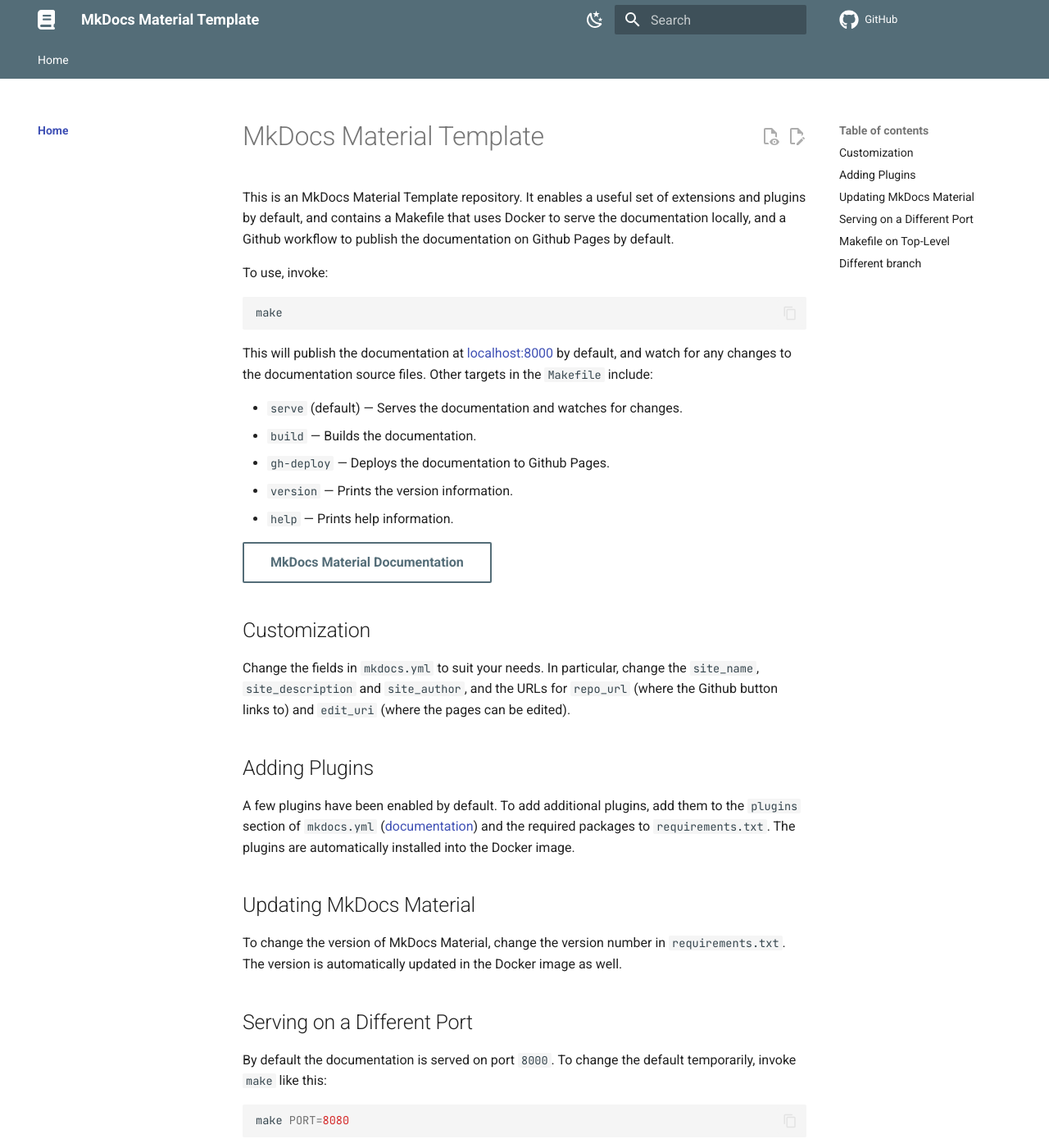
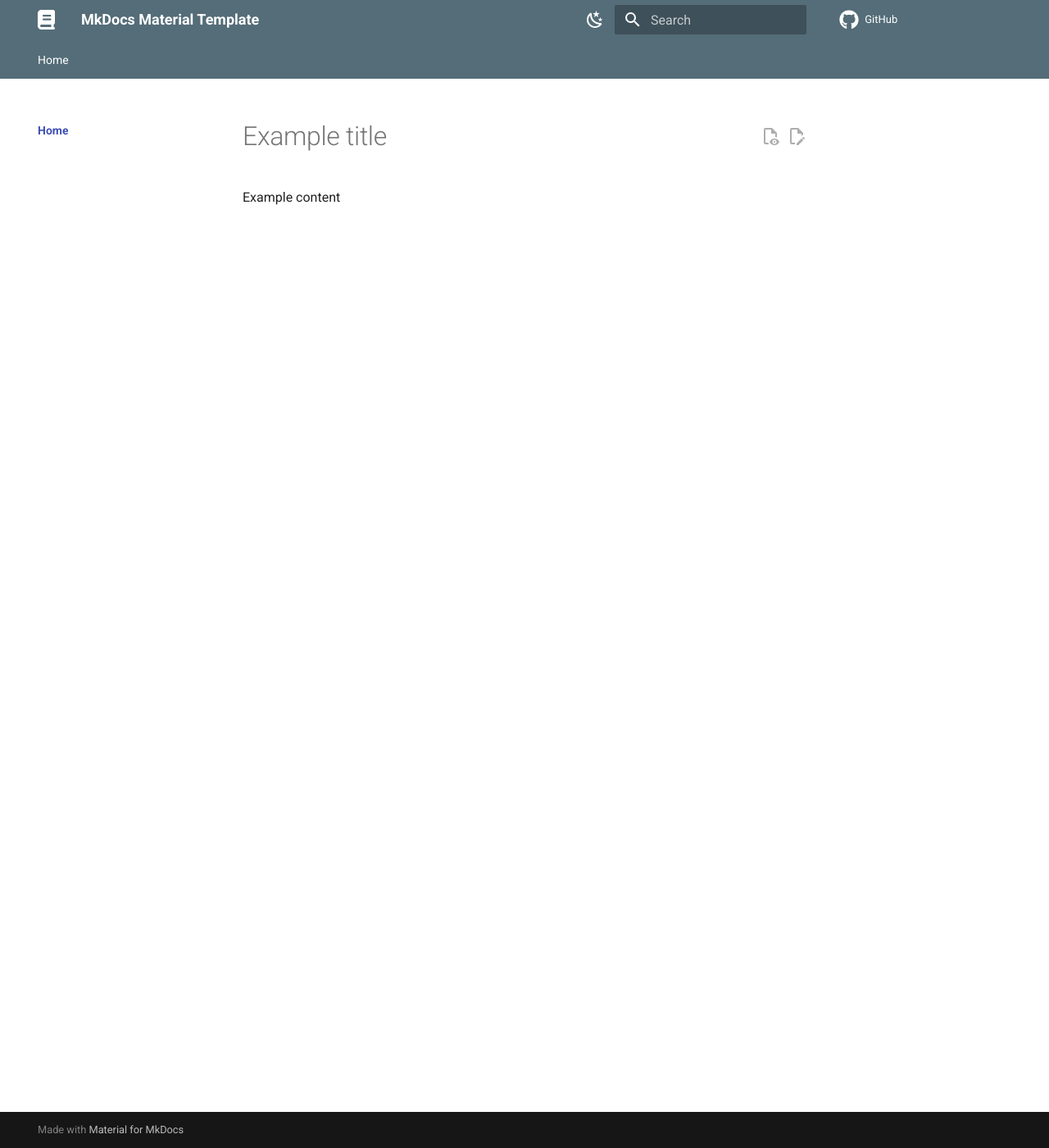
Before and after one commit to ra-dh/homepage, an MkDocs documentation site: the page built from docs/content/index.md, in a window 1280 px wide and 1400 px high. Shown: the whole window at 82% size. Built offline with MkDocs 1.6.1 and Material for MkDocs 9.7.7, drawn with Linux system fonts in a browser that asks for light colours; comment, search, counter and statistics services are not loaded; some of the changed text lies outside the part shown.

Commit message:
Remove template content from readme and index

````diff
--- a/docs/content/index.md
+++ b/docs/content/index.md
@@ -1,132 +1,6 @@
 ---
-title: "MkDocs Material Template"
+title: "Relationship Anarchy - The Hague"
 ---
-# MkDocs Material Template
-This is an MkDocs Material Template repository. It enables a useful set of extensions and plugins by default, and contains a Makefile that uses Docker to serve the documentation locally, and a Github workflow to publish the documentation on Github Pages by default.
+# Example title
 
-To use, invoke:
-
-```bash
-make
-```
-
-This will publish the documentation at [localhost:8000](http://localhost:8000/) by default, and watch for any changes to the documentation source files. Other targets in the `Makefile` include:
-
-- `serve` (default) — Serves the documentation and watches for changes.
-- `build` — Builds the documentation.
-- `gh-deploy` — Deploys the documentation to Github Pages.
-- `version` — Prints the version information.
-- `help` — Prints help information.
-
-[MkDocs Material Documentation](https://squidfunk.github.io/mkdocs-material/){ .md-button }
-
-
-## Customization
-Change the fields in `mkdocs.yml` to suit your needs. In particular, change the `site_name`, `site_description` and `site_author`, and the URLs for `repo_url` (where the Github button links to) and `edit_uri` (where the pages can be edited).
-
-
-## Adding Plugins
-A few plugins have been enabled by default. To add additional plugins, add them to the `plugins` section of `mkdocs.yml` ([documentation](https://www.mkdocs.org/user-guide/configuration/#plugins)) and the required packages to `requirements.txt`. The plugins are automatically installed into the Docker image.
-
-
-## Updating MkDocs Material
-To change the version of MkDocs Material, change the version number in `requirements.txt`. The version is automatically updated in the Docker image as well.
-
-
-## Serving on a Different Port
-By default the documentation is served on port `8000`. To change the default temporarily, invoke `make` like this:
-
-```bash
-make PORT=8080
-```
-
-To permanently chang the port, change the value of `PORT` in the `Makefile`.
-
-```Makefile
-PORT ?= 8080
-```
-
-
-## Makefile on Top-Level
-If you want to have the `Makefile` on the top level instead of in the `docs/` directory, move it to the top level directory and change the `ROOT` variable in the `Makefile` to:
-
-```Makefile
-ROOT ?= $(DIR)/.
-```
-
-!!! note ""
-    Note the slash-dot `/.` at the end. The `ROOT` directory points to the directory with `mkdocs.yml` relative to the `Makefile`.
-
-
-## Different branch
-The template assumes your default branch is named `main` or `master`. If it's named something else, change the `on push branches` in `.github/workflows/docs.yml`:
-
-```yaml
-on:
-  push:
-    branches:
-      - my-docs-branch
-```
-
-# Deploying
-This documentation can be deployed on Github (`.github/workflows/documentation.yml`)
-or Gitlab (`.gitlab-ci.yml`).
-
-
-# Updating to Latest Template
-This page describes how to update your documentation to include the latest
-changes to the template repository.
-
-
-## Template Remote
-To update to the latest version of the template, first ensure the template
-repository is added as a remote for the documentation repository:
-
-```sh
-git remote -v
-
-origin      git@github.com:MyUsername/my-docs-repo.git (fetch)
-origin      git@github.com:MyUsername/my-docs-repo.git (push)
-template    git@github.com:Virtlink/mkdocs-material-template.git (fetch)
-template    git@github.com:Virtlink/mkdocs-material-template.git (push)
-```
-
-If not, add the template remote repository:
-
-```sh
-git remote add template git@github.com:Virtlink/mkdocs-material-template.git
-```
-
-
-## Fetch Latest Changes
-Fetch the changes in the template remote:
-
-```sh
-git fetch template
-```
-
-
-## Merge Latest Changes
-Merge the latest changes from the template's `main` branch into your repository:
-
-```sh
-git merge template/main
-```
-
-??? tip "Unrelated Histories"
-    If you get the error `fatal: refusing to merge unrelated histories`, then
-    your documentation repository was never based on the template. However, you
-    can force Git to merge the template anyway by using this command:
-
-    ```sh
-    git merge template/main --allow-unrelated-histories
-    ```
-
-
-## Fix Any Conflicts, and Commit
-Now use the Git command line to fix any merge conflicts, and commit the result.
-
-
-## Fix the Breaking Changes
-New versions of MkDocs and MkDocs Material can have breaking changes.
-[Find them here](https://squidfunk.github.io/mkdocs-material/upgrade/#changes-to-mkdocsyml).
+Example content
````
Also changed, not shown: README.md.
